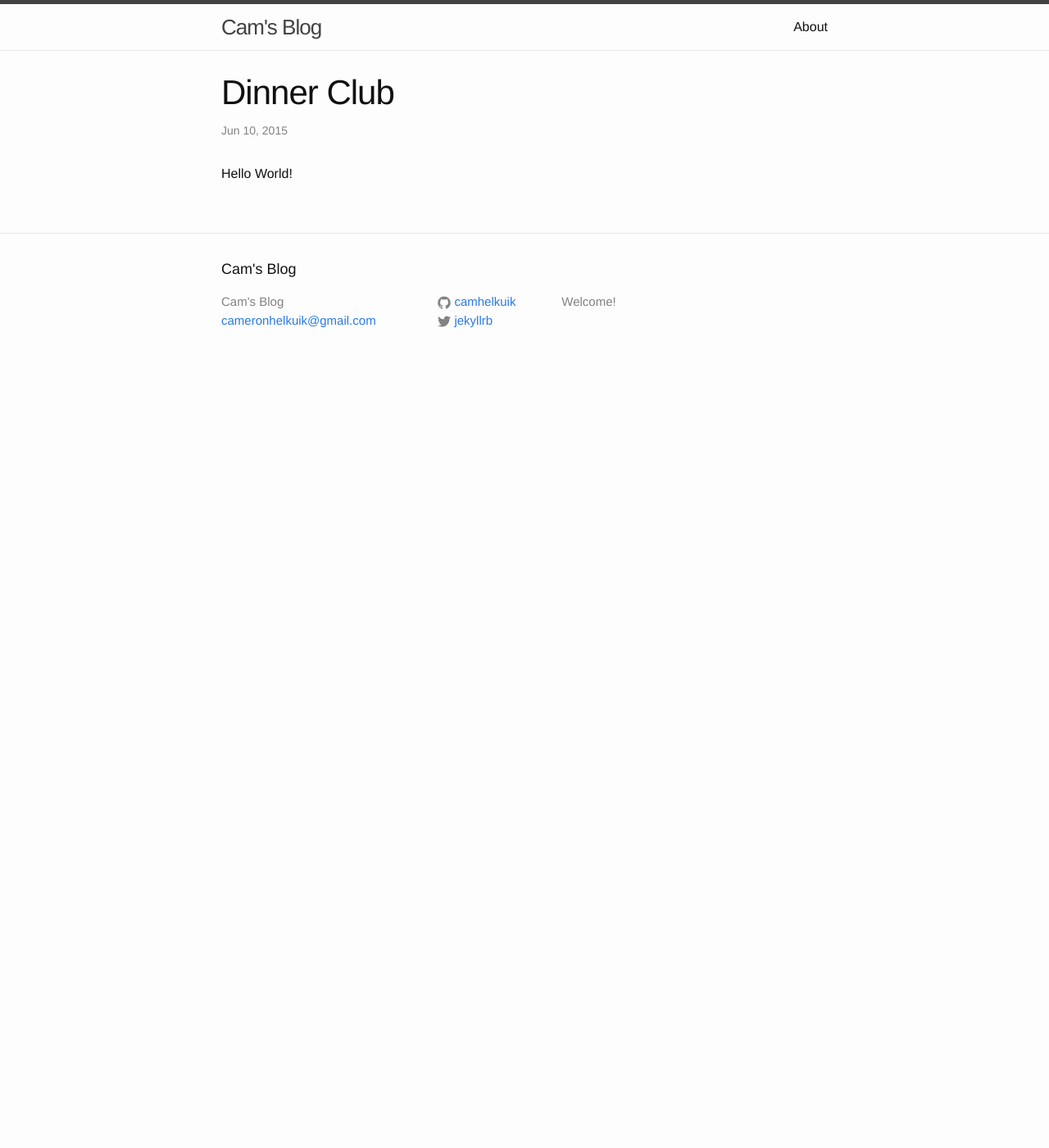
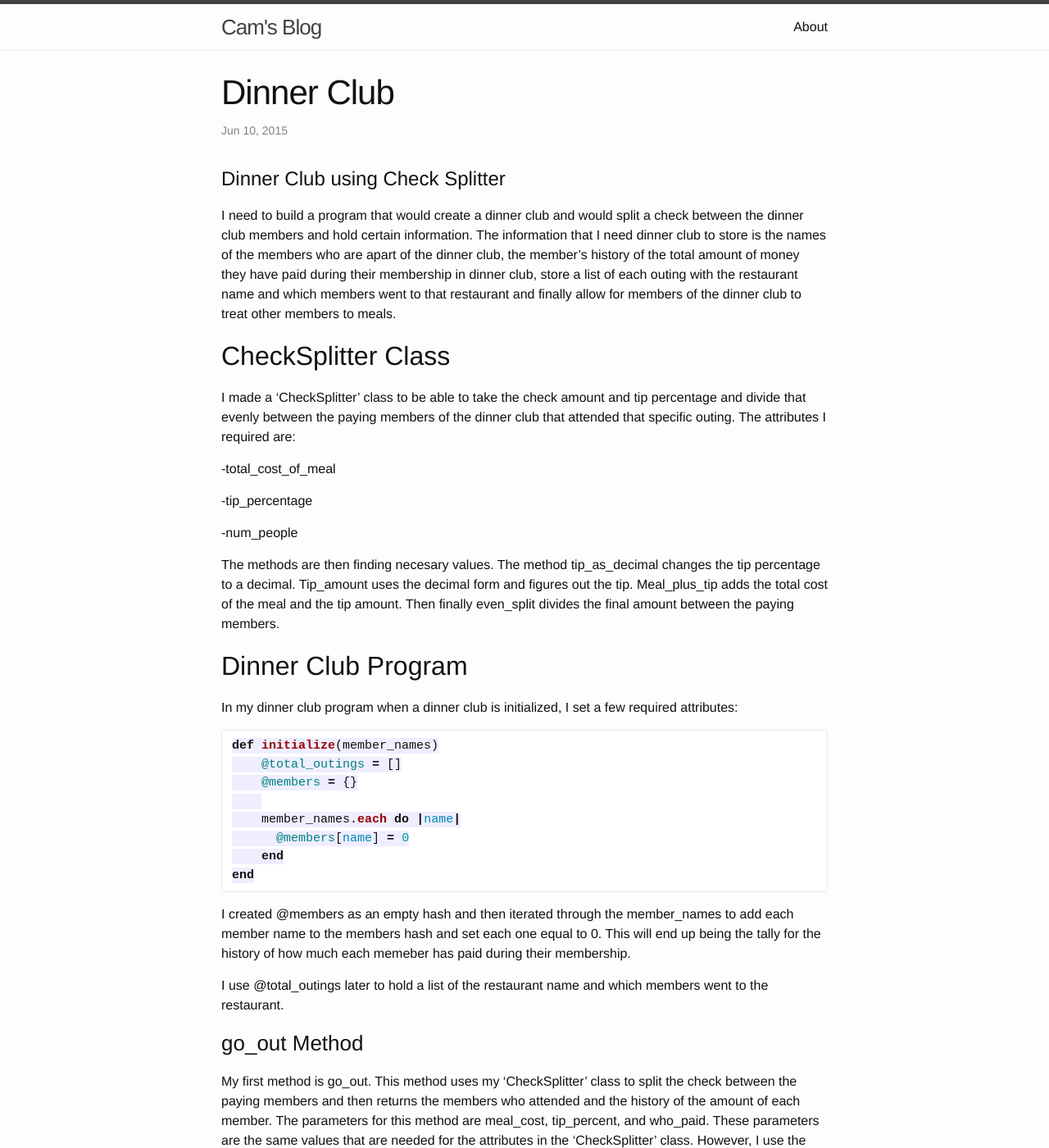
Before and after one commit to camhelkuik/camhelkuik, a Jekyll site: the page built from _posts/2015-06-10-dinner-club.markdown, in a window 1280 px wide and 1400 px high. Shown: the whole window at 82% size. Built offline with Jekyll 4.4.1, drawn with Linux system fonts in a browser that asks for light colours; Markdown is read by kramdown in place of the engine named in the settings; some of the changed text lies outside the part shown.

Commit message:
Created posts and added content.

````diff
--- a/_posts/2015-06-10-dinner-club.markdown
+++ b/_posts/2015-06-10-dinner-club.markdown
@@ -4,5 +4,78 @@ title:  "Dinner Club"
 date:   2015-06-10
 categories: code
 ---
+# Dinner Club using Check Splitter
 
-Hello World!
+I need to build a program that would create a dinner club and would split a check between the dinner club members and hold certain information. The information that I need dinner club to store is the names of the members who are apart of the dinner club, the member's history of the total amount of money they have paid during their membership in dinner club, store a list of each outing with the restaurant name and which members went to that restaurant and finally allow for members of the dinner club to treat other members to meals.
+
+
+## CheckSplitter Class
+I made a 'CheckSplitter' class to be able to take the check amount and tip percentage and divide that evenly between the paying members of the dinner club that attended that specific outing. The attributes I required are:
+
+-total_cost_of_meal
+
+-tip_percentage
+
+-num_people
+
+The methods are then finding necesary values. The method tip_as_decimal changes the tip percentage to a decimal. Tip_amount uses the decimal form and figures out the tip. Meal_plus_tip adds the total cost of the meal and the tip amount. Then finally even_split divides the final amount between the paying members.
+
+
+## Dinner Club Program
+In my dinner club program when a dinner club is initialized, I set a few required attributes:
+
+```ruby
+def initialize(member_names)
+    @total_outings = []
+    @members = {}
+
+    member_names.each do |name|
+      @members[name] = 0
+    end
+end
+```
+I created @members as an empty hash and then iterated through the member_names to add each member name to the members hash and set each one equal to 0. This will end up being the tally for the history of how much each memeber has paid during their membership.
+
+I use @total_outings later to hold a list of the restaurant name and which members went to the restaurant.
+
+
+### go_out Method
+My first method is go_out. This method uses my 'CheckSplitter' class to split the check between the paying members and then returns the members who attended and the history of the amount of each member. The parameters for this method are meal_cost, tip_percent, and who_paid. These parameters are the same values that are needed for the attributes in the 'CheckSplitter' class. However, I use the parameter who_paid instead of just the number of members who attended. I do this so it allows for members to treat each other.
+
+-meal_cost is an integer of how much the meal costs
+
+-tip_percent is an integer of how much they tipped
+
+-Who_paid is an array of member's names who paid for the meal.
+
+```ruby
+  def go_out(meal_cost, tip_percent, who_paid)
+    cs = CheckSplitter.new(meal_cost, tip_percent, who_paid.length)
+
+    amount_per_person = cs.even_split
+
+    who_paid.each do |a|
+      @members[a] = @members[a] + amount_per_person
+
+    end
+
+    @members
+  end
+```
+
+### club_outing Method
+My next method is club_outing. This method returns the restaurant name and adds the member's name to that outing. The parameters of this method are restaurant_name and attendees.
+
+-restaurant_name is a string of the restaurant's name
+
+-attendees is a string of the member's names who attended the outing.
+
+```ruby
+  def club_outing(restaurant_name, attendees)
+    outing = {}
+    outing[restaurant_name] = attendees
+    @total_outings.push outing
+  end
+end
+```
+The method club_outing takes the parameter restaurant_name and attendees and adds them into a hash. From there It pushes that hash to the total_outings array that was initalized at the beginning of the class. This gives us a list of all the different restaurants and the members who went to that restaurant.
````
Also changed, not shown: _posts/2015-06-13-rpsls.md (added, +142 -0 lines), _posts/2015-06-16-inventory-manager.markdown (+162 -0 lines).
